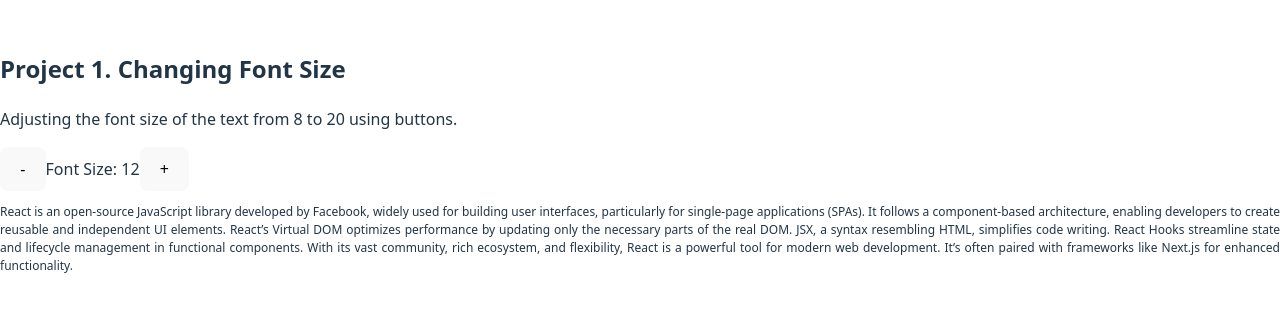
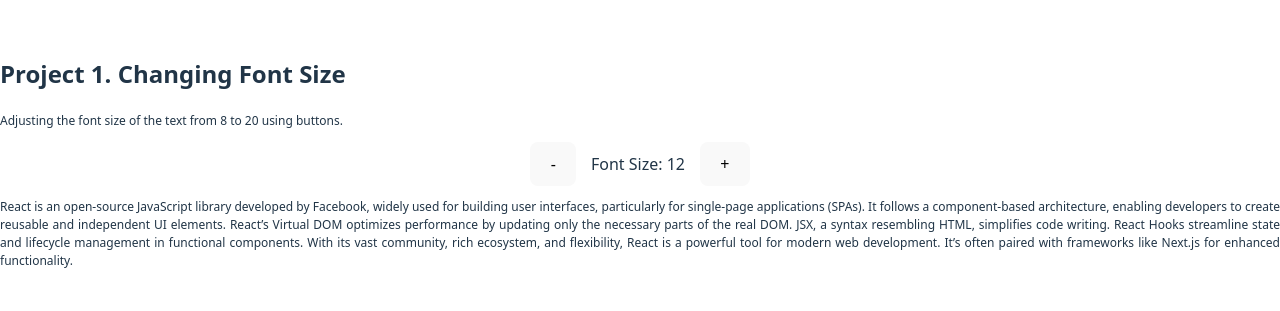
Before and after one commit to onurdoker/ReactProjects, a React (Vite) app: page /project1 in a window 1280 px wide. Shown: the part 241-552 px from the top of the page. Built offline with nearby package versions, Linux system fonts and the light colour scheme.

Commit message:
Refactor Project1 component to use CSS modules for styling

```diff
--- a/src/assets/components/FontSize/Button.jsx
+++ b/src/assets/components/FontSize/Button.jsx
@@ -1,17 +1,19 @@
-const Button = (
-    {
-      handleFontSizeIncrement,
-      handleFontSizeDecrement,
-      fontSize,
-    }) => {
+import css from "../FontSize/Project1.module.css";
 
+const Button = ({
+  handleFontSizeIncrement,
+  handleFontSizeDecrement,
+  fontSize,
+}) => {
   return (
-      <>
+      <div className={css.p1_button}>
+        {/*<div style={{*/}
+        {/*  display: "flex",*/}
+        {/*}}>*/}
         <button onClick={handleFontSizeDecrement}> -</button>
         Font Size: {fontSize}
         <button onClick={handleFontSizeIncrement}> +</button>
-      </>
-
+      </div>
   );
 };
 
--- a/src/assets/pages/Project1.jsx
+++ b/src/assets/pages/Project1.jsx
@@ -1,4 +1,5 @@
 import {useState} from "react";
+import css from "../components/FontSize/Project1.module.css";
 import Text from "../components/FontSize/Text";
 import Button from "../components/FontSize/Button";
 
@@ -27,20 +28,19 @@ function Project1() {
   };
 
   return (
-      <div>
+      <div className={css.body}>
         <h2>Project 1. Changing Font Size</h2>
-        <p>
-          Adjusting the font size of the text from 8 to 20 using buttons.
-        </p>
+        <p className={css.text}>Adjusting the font size of the text from 8 to 20 using buttons.</p>
 
-        <Button handleFontSizeIncrement={handleFontSizeIncrement}
-                handleFontSizeDecrement={handleFontSizeDecrement}
-                fontSize={font}/>
+        <Button
+            handleFontSizeIncrement={handleFontSizeIncrement}
+            handleFontSizeDecrement={handleFontSizeDecrement}
+            fontSize={font}
+        />
 
         <Text fontSize={font}/>
       </div>
   );
-
 }
 
 export default Project1;
```
